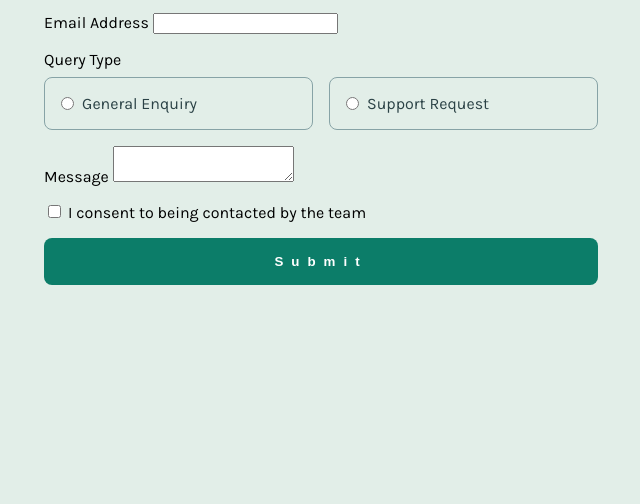
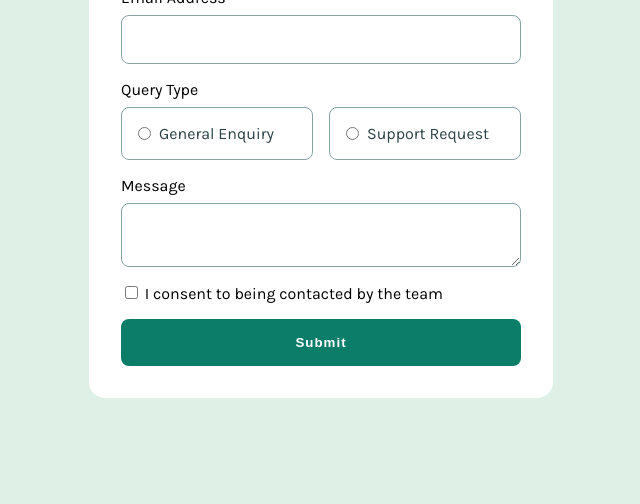
Before and after one commit to ThynTaN/bootcamp-frontend-python-lmv, a plain HTML site: page semana02/dia02-02-css-contact-from/index.html in a window 1280 px wide. Shown: the part 312-816 px from the top of the page, without its empty margins (319-959 px from the left). Drawn offline with Linux system fonts and the light colour scheme.

Commit message:
semana02, dia02, css contact form

```diff
--- a/semana02/dia02-02-css-contact-from/estilos.css
+++ b/semana02/dia02-02-css-contact-from/estilos.css
@@ -1,18 +1,17 @@
 body {
-    /* TODO: Añadan la fuente karla donde google fonts */
-    /* background-color: hsl(148, 38%, 91%); */
-    font-family: "karla", sans-serif;
+  /* TODO: Añadan la fuente 'Karla' desde google fonts */
+  font-family: "Karla", sans-serif;
 
-    background-color: hsl(148, 28%, 91%);
+  background-color: hsl(148, 38%, 91%);
 
-    display: flex;
+  display: flex; /* flexbox */
   justify-content: center;
   align-items: center;
 
   height: 100vh;
 }
 
-.contact-from {
+.contact-form {
   /* border: 1px solid red; */
 
   width: 400px;
@@ -36,8 +35,8 @@ label {
   margin-bottom: 16px;
 }
 
-input[typt-text]
-input[typt-text]
+input[type=text],
+input[type=email],
 textarea {
   display: flex;
 
@@ -59,7 +58,7 @@ textarea {
   gap: 16px;
 }
 
-/* TODO:  Darle estilos al boton del formulario */
+/* TODO: Darle estilos al boton del formulario */
 
 input[type=submit] {
   background-color: hsl(169, 82%, 27%);
@@ -69,7 +68,7 @@ input[type=submit] {
   border-radius: 8px;
   padding: 16px;
   font-weight: 700;
-    letter-spacing: 8px;
+  letter-spacing: 1px;
 }
 
 .query-type {
@@ -87,11 +86,11 @@ input[type=submit] {
 
 .query-type:hover,
 .query-type:has(input:checked) {
-    border-color: hsl(187, 24%, 22%);
+  border-color: hsl(169, 82%, 27%);
 }
 
 .query-type:has(input:checked) {
-    outline: 2px solid hsl(169, 82%, 27%);
+  background-color: hsl(148, 38%, 91%);
 }
 
 .query-type:focus-within {
@@ -102,6 +101,6 @@ input[type=submit] {
 .query-type input[type=radio] {
   margin: 0;
   flex-shrink: 0;
-    accent-color: hsl(169, 82$, 27%);
+  accent-color: hsl(169, 82%, 27%);
   cursor: pointer;
 }
```
Also changed, not shown: semana02/dia02-02-css-contact-from/index.html (+1 -2 lines). Lines whose indentation alone changed are shown as unchanged.
